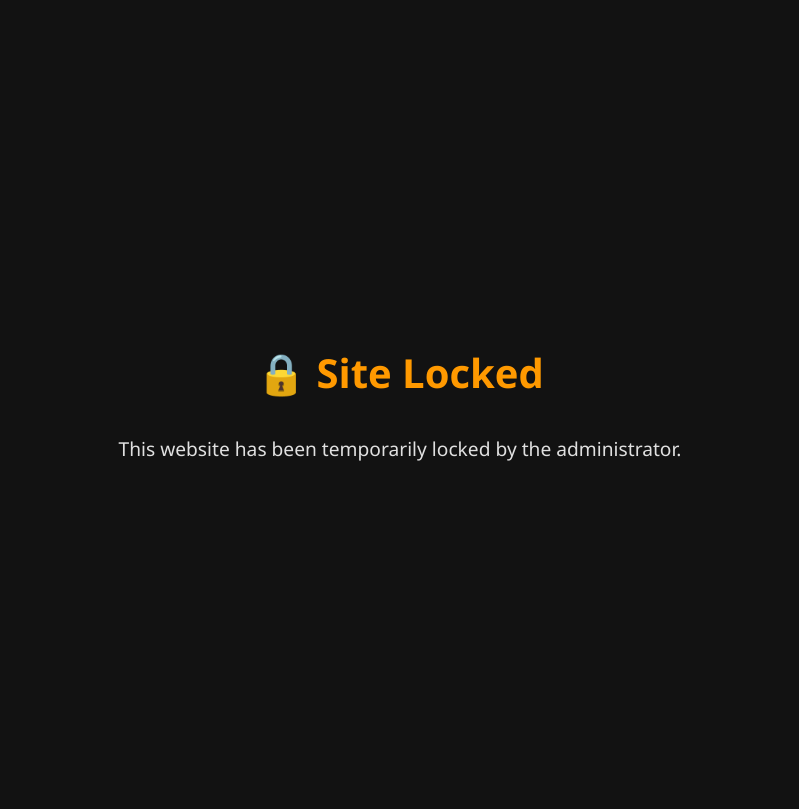
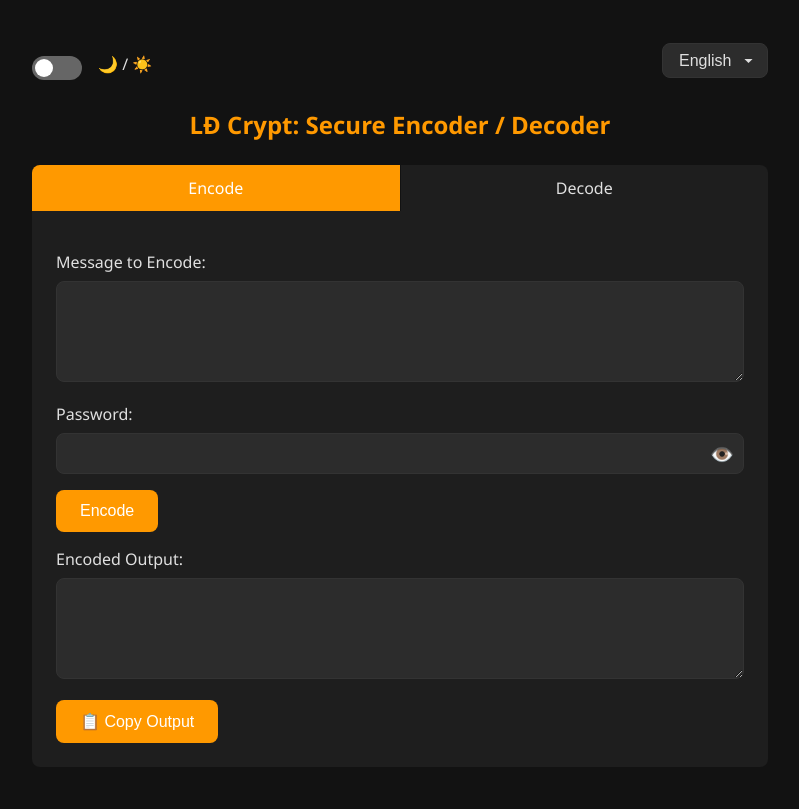
Before and after one commit to lycanld/ldcrypt, a plain HTML site: page index.html in a window 1280 px wide. Shown: the top 809 px of the page, without its empty margins (240-1039 px from the left). Drawn offline with nearby package versions, Linux system fonts and the light colour scheme.

Commit message:
Update index.html

```diff
--- a/index.html
+++ b/index.html
@@ -294,42 +294,7 @@
 
   <script src="https://cdnjs.cloudflare.com/ajax/libs/crypto-js/4.1.1/crypto-js.min.js"></script>
   <script>
-        // Check for lock.txt on page load
-    // Check if lock.txt exists in the same directory as index.html
-fetch('lock.txt', { method: 'HEAD' })
-  .then(response => {
-    if (response.ok) {
-      showLockScreen();
-    }
-  })
-  .catch(() => {
-    // Do nothing if lock.txt not found
-  });
 
-function showLockScreen() {
-  const lockScreen = document.createElement('div');
-  lockScreen.style.position = 'fixed';
-  lockScreen.style.top = '0';
-  lockScreen.style.left = '0';
-  lockScreen.style.width = '100%';
-  lockScreen.style.height = '100%';
-  lockScreen.style.backgroundColor = 'var(--bg-color)';
-  lockScreen.style.color = 'var(--text-color)';
-  lockScreen.style.display = 'flex';
-  lockScreen.style.flexDirection = 'column';
-  lockScreen.style.alignItems = 'center';
-  lockScreen.style.justifyContent = 'center';
-  lockScreen.style.zIndex = '9999';
-  lockScreen.style.textAlign = 'center';
-  lockScreen.innerHTML = `
-    <h1 style="font-size: 2.5rem; color: var(--highlight); margin-bottom: 1rem;">🔒 Site Locked</h1>
-    <p style="font-size: 1.2rem;">This website has been temporarily locked by the administrator.</p>
-  `;
-  document.body.appendChild(lockScreen);
-
-  // Disable scrolling and pointer interactions
-  document.body.style.overflow = 'hidden';
-}
 
 
     function switchTab(tabId) {
```
